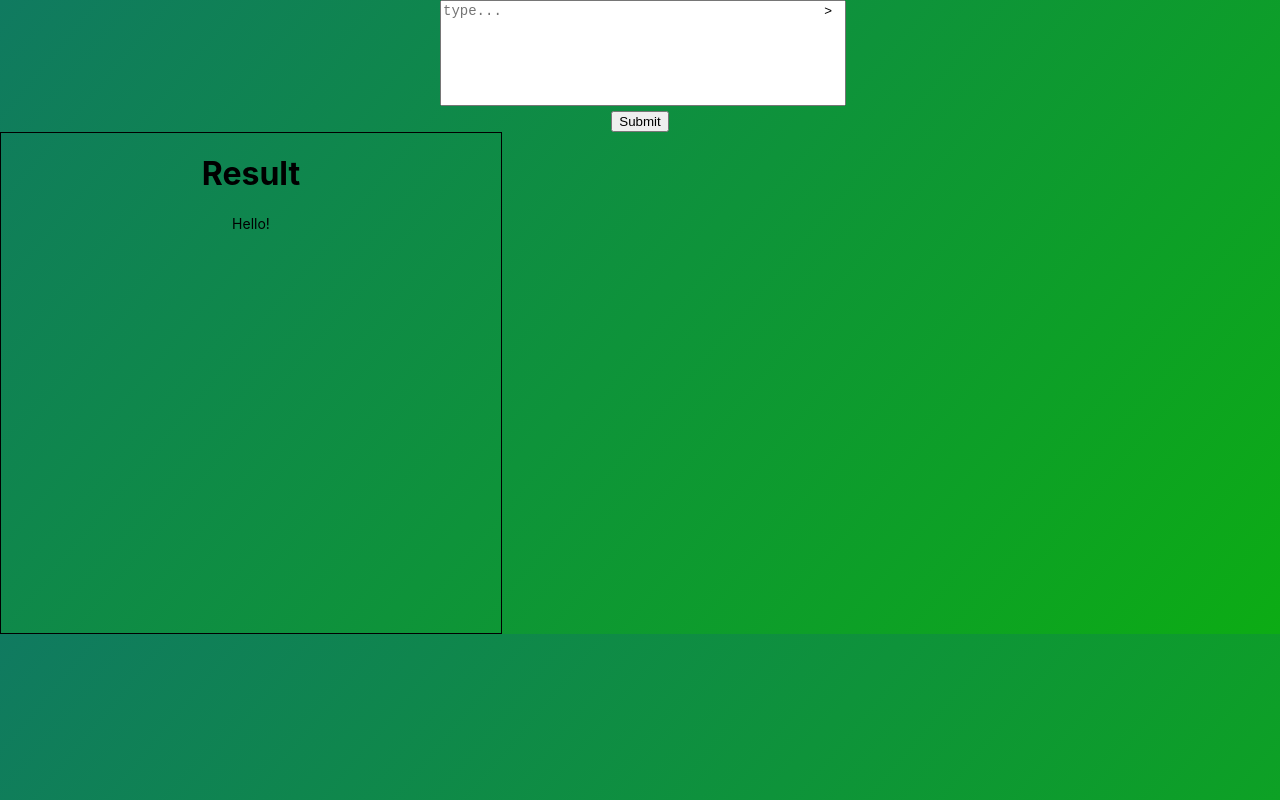
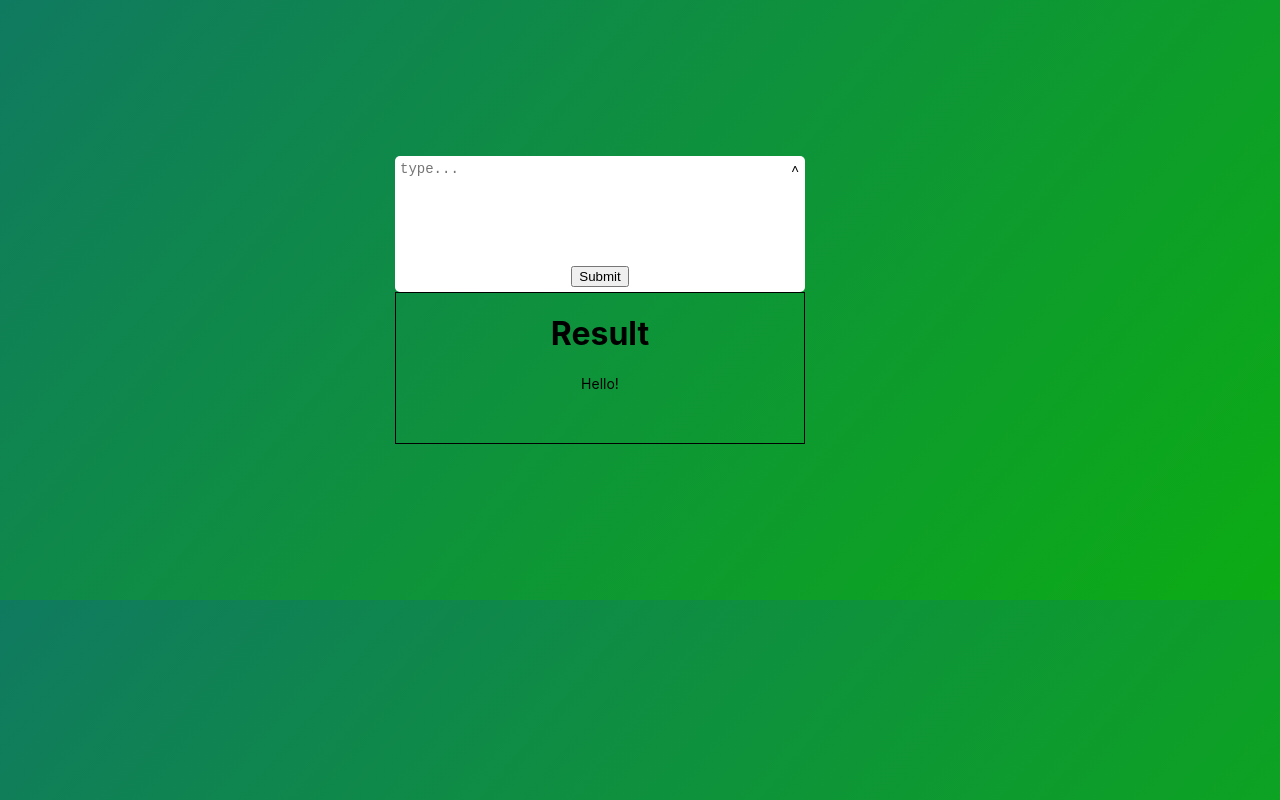
Before and after one commit to Fidelya1988/TextArea-custom-react-component, a React (Create React App) app: page / in a window 1280 px wide. Built offline with nearby package versions, Linux system fonts and the light colour scheme.

Commit message:
Изменил настройки

```diff
--- a/src/Components/RenderResultArea/renderarea.module.css
+++ b/src/Components/RenderResultArea/renderarea.module.css
@@ -1,6 +1,5 @@
 .area {
-    width: 500px;
-    height: 500px;
-    border: 1px solid black;
-    display: block;
+  height: 150px;
+  border: 1px solid black;
+  display: block;
 }
--- a/src/Components/TextAreaForm.jsx
+++ b/src/Components/TextAreaForm.jsx
@@ -25,21 +25,19 @@ export const TextareaForm = () => {
     setIsStyle(!isStyle)
   }
 
-  const display = isStyle ? 'block' : 'none'
+  const display = isStyle ? 'flex' : 'none'
   const backgroundColor = !isStyle ? '' : 'rgba(0, 0, 0, 0.288)'
 
   return (
-    <div>
+    <div className={styles.container}>
       <form style={{ margin: '0 auto' }} onSubmit={() => {}}>
         <div className={styles.all}>
           <span>
-            <span>
-              <div className={styles.settings}>
-                <div style={{ display }}>
+            <div className={styles.settings} style={{ display }}>
               <select
                 name="size"
                 id="size"
-                    className={styles.size}
+                className={styles.btn}
                 onChange={(e) => {
                   handle('fontSize', e.target.value)
                 }}
@@ -54,7 +52,7 @@ export const TextareaForm = () => {
                 id="color"
                 type="color"
                 name="color"
-                    className={styles.color}
+                className={styles.btn}
                 onChange={(e) => {
                   handle('color', e.target.value)
                 }}
@@ -63,7 +61,7 @@ export const TextareaForm = () => {
                 id="bold"
                 type="button"
                 name="bold"
-                    className={styles.bold}
+                className={styles.btn}
                 onClick={() => {
                   handle('fontWeight', '1000')
                 }}
@@ -74,7 +72,7 @@ export const TextareaForm = () => {
                 id="cursiv"
                 type="button"
                 name="cursiv"
-                    className={styles.cursiv}
+                className={styles.btn}
                 onClick={() => {
                   handle('fontStyle', 'italic')
                 }}
@@ -84,14 +82,14 @@ export const TextareaForm = () => {
               <button
                 type="button"
                 name="emphatic"
-                    className={styles.emphatic}
+                className={styles.btn}
                 onClick={() => {
                   handle('textDecoration', 'underline')
                 }}
               >
                 E
               </button>
-                  <button type="button" name="link">
+              <button className={styles.btn} type="button" name="link">
                 link
               </button>
             </div>
@@ -101,21 +99,20 @@ export const TextareaForm = () => {
               onClick={handlerSettings}
               style={{ backgroundColor }}
             >
-                  {isStyle ? '<' : '>'}
+              {isStyle ? '˅' : '˄'}
             </button>
-              </div>
             <textarea
               className={styles.textarea}
               onChange={(e) => setResult(e.target.value)}
               style={resultStyle}
               placeholder={'type...'}
             />
-            </span>
+
             <button type="submit">Submit</button>
           </span>
         </div>
+        <RenderResultArea text={result} style={{ ...resultStyle }} />
       </form>
-      <RenderResultArea text={result} style={{ ...resultStyle }} />
     </div>
   )
 }
--- a/src/Components/textArea.module.css
+++ b/src/Components/textArea.module.css
@@ -1,5 +1,6 @@
 .color {
-  width: 20px;
+  width: 150px;
+  height: 198px;
 }
 
 .bold {
@@ -15,32 +16,50 @@
 }
 
 textarea {
+  border: none;
   margin: 0 auto;
   width: 100%;
   height: 100px;
   resize: none;
   outline: none;
+  padding: 0;
 }
 .all {
+  padding: 5px;
+  border-radius: 5px;
+  background-color: rgb(255, 255, 255);
   position: relative;
   width: 400px;
   margin: 0 auto;
 }
-.settings {
-  display: flex;
-  align-items: center;
-  position: absolute;
-  right: 0;
+
+.btn {
+  margin: 0 3px;
+  border: none;
+  background-color: rgba(0, 0, 0, 0.2);
+}
+.btn:hover {
+  background-color: rgba(0, 0, 0, 0.4);
 }
 
-.btn {
-  border: none;
-}
 .btnSettings {
+  position: absolute;
   border: none;
   background-color: rgba(0, 0, 0, 0);
-  margin: 2px;
+  right: 0;
 }
 .btnSettings:hover {
   background-color: rgba(0, 0, 0, 0.288);
 }
+.container {
+  display: flex;
+  align-items: center;
+  justify-content: center;
+  width: 1200px;
+  height: 600px;
+}
+.settings {
+  display: flex;
+  align-items: center;
+  justify-content: center;
+}
```
Lines whose indentation alone changed are shown as unchanged.
